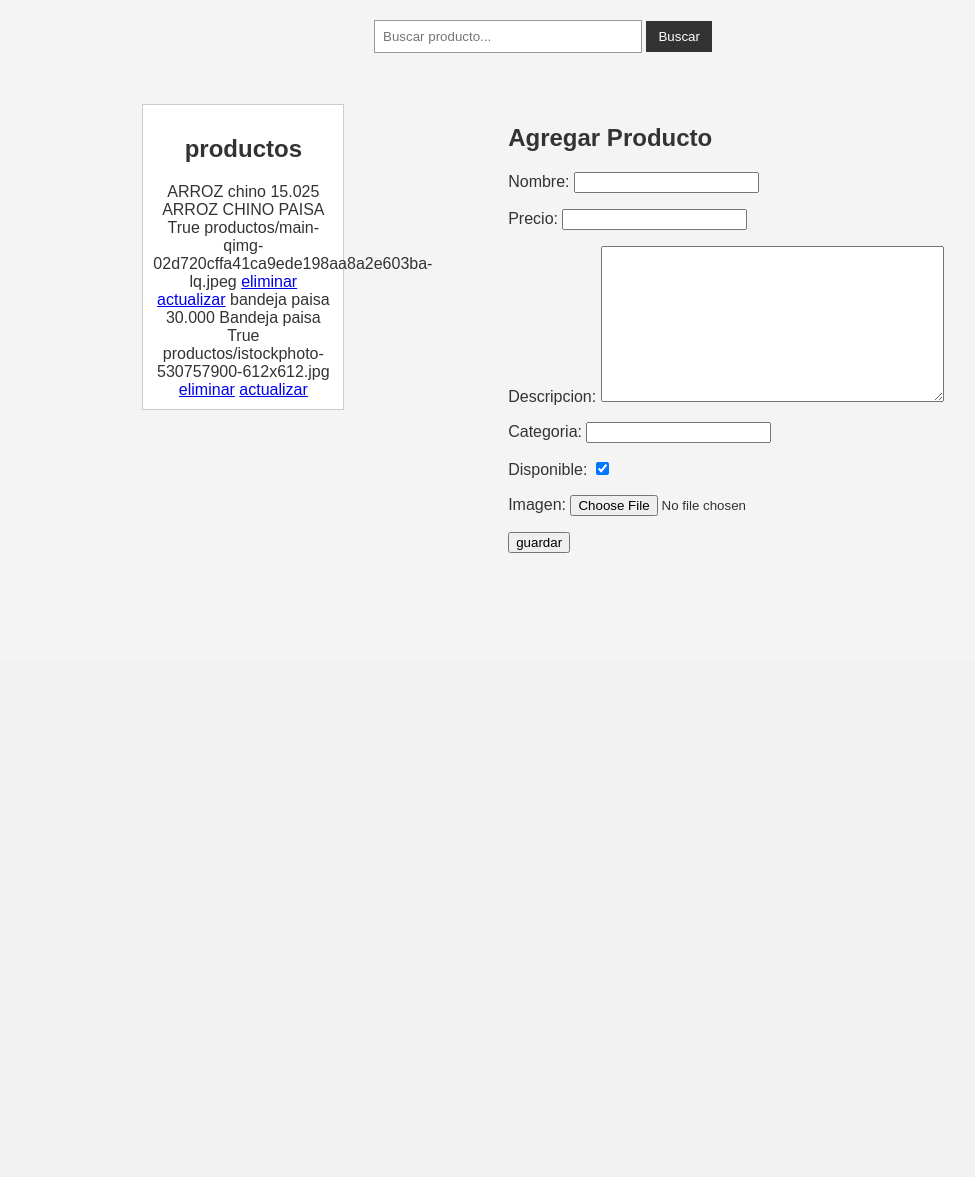
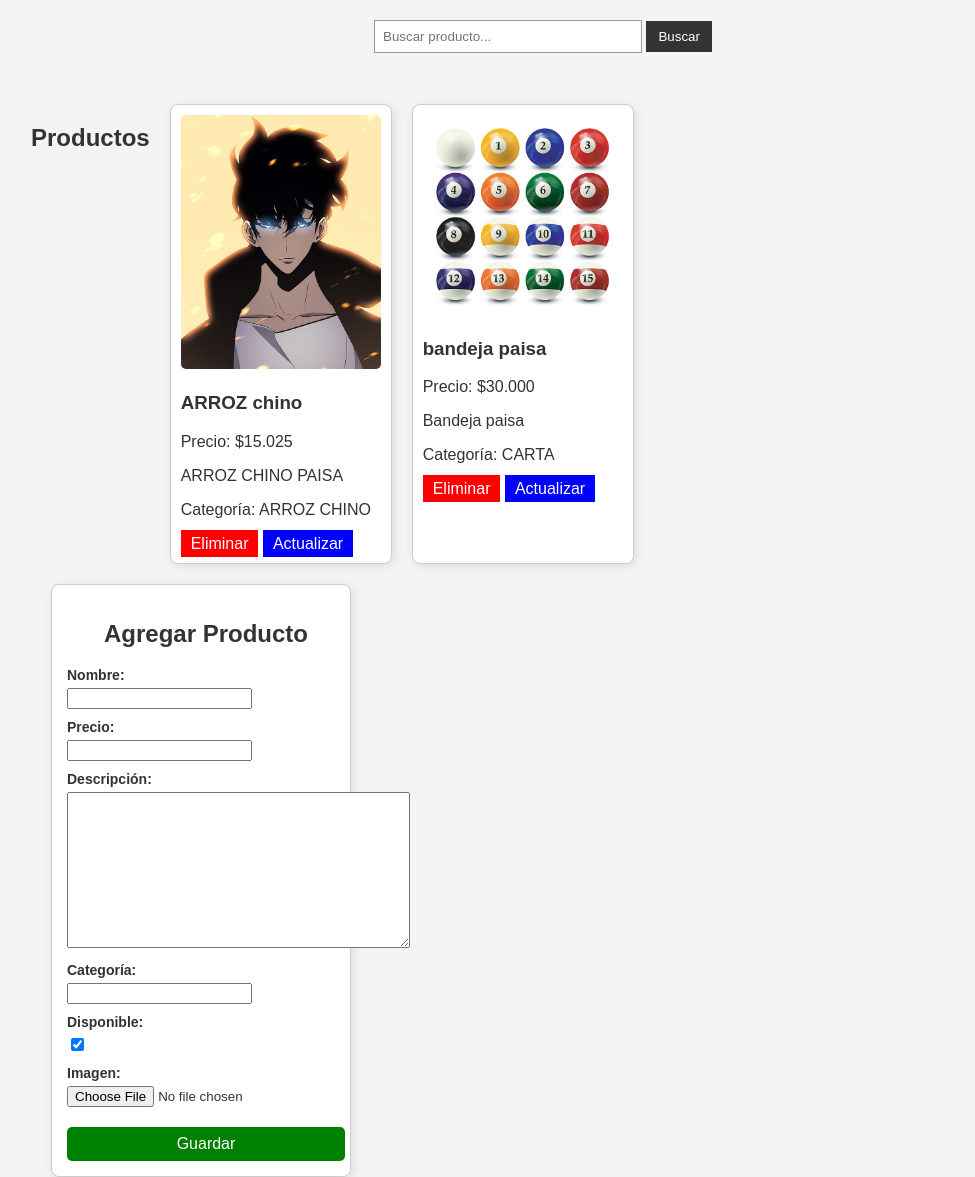
Before and after one commit to AnimeCommunity/Proyecto-Academico-Aplicacion-Web, a Django app: page / in a window 1280 px wide. Shown: the part 139-1316 px from the top of the page, without its empty margins (97-1072 px from the left). Before the commit the page ends 692 px from the top, so only its background shows below. Run offline with Django 5.2, Linux system fonts and the light colour scheme; data comes from the database, SQL or seed files in the repository.

Commit message:
Agrego estilos a la página home y actualizar

```diff
--- a/ProyectDjango/ProyectUnad/Crud/static/styles.css
+++ b/ProyectDjango/ProyectUnad/Crud/static/styles.css
@@ -20,7 +20,7 @@ header {
 
 main {
     display: flex;
-    justify-content: center;
+    justify-content: space-between;
     align-items: flex-start;
     flex-wrap: wrap;
     width: 80%;
@@ -49,33 +49,52 @@ main {
     cursor: pointer;
 }
 
+
+.container{
+    display: flex;
+    align-items: flex-start;
+    flex-wrap: wrap;
+    gap: 20px;
+    width: 100%;
+    justify-content: space-between;
+}
+
 .productos {
     display: flex;
     flex-wrap: wrap;
     gap: 20px;
     flex-grow: 1;
-    justify-content: center;
+    justify-content: flex-start;
     max-width: 60%;
+    align-items: stretch;
 }
 
 .producto {
     background: white;
     padding: 10px;
     border: 1px solid #ccc;
-    text-align: center;
-    width: 180px;
+    text-align: flex-start;
+    width: 200px;
+    margin-bottom: 20px;
+    border-radius: 8px;
+    box-shadow: 2px 2px 10px rgba(0, 0, 0, 0.1);
 }
 
 .producto img {
     max-width: 100%;
     height: auto;
+    object-fit: cover;
+    border-radius: 5px;
+
 }
 
-.producto button {
+.producto a {
     margin-top: 5px;
     padding: 5px 10px;
     border: none;
     cursor: pointer;
+    text-decoration: none;
+
 }
 
 .eliminar {
@@ -88,28 +107,62 @@ main {
     color: white;
 }
 
-aside {
-    width: 250px;
+.form-container {
+    width: 300px;
     background: white;
-    padding: 10px;
+    padding: 15px;
+    padding-right: 5px;
     border: 1px solid #ccc;
     margin-left: 20px;
     text-align: center;
+    border-radius: 8px;
+    box-sizing: border-box;
+    box-shadow: 2px 2px 10px rgba(0, 0, 0, 0.1);
 }
 
-aside input {
-    width: 90%;
-    padding: 5px;
+.form-group {
     margin-bottom: 10px;
-    border: 1px solid #999;
+    text-align: left;
+    padding-right: 25px;
 }
 
-aside button {
-    width: 90%;
+.form-group label {
+    font-weight: bold;
+    font-size: 14px;
+    display: block;
+    margin-bottom: 5px;
+}
+
+.form-input, .form-textarea, .form-select, .form-file {
+    width: 100%;
     padding: 8px;
-    margin-top: 5px;
+    border: 1px solid #999;
+    border-radius: 5px;
+    box-sizing: border-box;
+    max-width: 100%;
+}
+
+.form-textarea {
+    resize: none;
+}
+
+.form-checkbox {
+    width: auto;
+    margin-left: 5px;
+}
+
+.btn-submit {
+    width: 100%;
+    padding: 8px;
+    margin-top: 10px;
     border: none;
     cursor: pointer;
     background-color: green;
     color: white;
+    font-size: 16px;
+    border-radius: 5px;
 }
+
+.btn-submit:hover {
+    background-color: darkgreen;
+}
--- a/ProyectDjango/ProyectUnad/Crud/templates/index.html
+++ b/ProyectDjango/ProyectUnad/Crud/templates/index.html
@@ -1,5 +1,4 @@
 {% load static %}
-
 
 <!DOCTYPE html>
 <html lang="es">
@@ -26,20 +25,22 @@
 
 
         <div class="container">
-            <div class="producto">
-                <h2>productos</h2>
+            <div class="productos">
+                <h2>Productos</h2>
 
                 {% for producto in productos %}
-                {{ producto.nombre }}
-                {{ producto.precio }}
-                {{ producto.descripcion }}
-                {{ producto.categori}}
-                {{ producto.disponible }}
-                {{ producto.imagen}}
+                <div class="producto">
+                    <img src="{{ producto.imagen.url }}" alt="{{ producto.nombre }}">
+                    <h3>{{ producto.nombre }}</h3>
+                    <p>Precio: ${{ producto.precio }}</p>
+                    <p>{{ producto.descripcion }}</p>
+                    <p>Categoría: {{ producto.categoria }}</p>
 
 
-                <a href="{% url 'eliminar' producto.id %}">eliminar</a>
-                <a href="{% url 'actualizar' producto.id %}">actualizar</a>
+
+                <a class="eliminar" href="{% url 'eliminar' producto.id %}">Eliminar</a>
+                <a class="actualizar" href="{% url 'actualizar' producto.id %}">Actualizar</a>
+                </div>
                 {% endfor %}
 
 
@@ -50,18 +51,49 @@
 
 
 
-        <div>
+        <div class="form-container">
             <h2>Agregar Producto</h2>
             <form method="POST" enctype="multipart/form-data">
-            {% csrf_token %}
-            {{ form.as_p}}
+                {% csrf_token %}
+                <div class="form-group">
+                    <label for="{{ form.nombre.id_for_label }}">Nombre:</label>
+                    {{ form.nombre }}
+                </div>
 
-            <button type="submit"> guardar</button>
+                <div class="form-group">
+                    <label for="{{ form.precio.id_for_label }}">Precio:</label>
+                    {{ form.precio }}
+                </div>
+
+                <div class="form-group">
+                    <label for="{{ form.descripcion.id_for_label }}">Descripción:</label>
+                    {{ form.descripcion }}
+                </div>
+
+                <div class="form-group">
+                    <label for="{{ form.categoria.id_for_label }}">Categoría:</label>
+                    {{ form.categoria }}
+                </div>
+
+                <div class="form-group">
+                    <label for="{{ form.disponible.id_for_label }}">Disponible:</label>
+                    {{ form.disponible }}
+                </div>
+
+                <div class="form-group">
+                    <label for="{{ form.imagen.id_for_label }}">Imagen:</label>
+                    {{ form.imagen }}
+                </div>
+
+                <button type="submit" class="btn-submit">Guardar</button>
             </form>
         </div>
+
 
 
 
     </main>
 </body>
 </html>
+
+{% load static %}
```
Also changed, not shown: ProyectDjango/ProyectUnad/Crud/static/styles2.css (added, +85 -0 lines), ProyectDjango/ProyectUnad/Crud/templates/update.html (+17 -3 lines).
